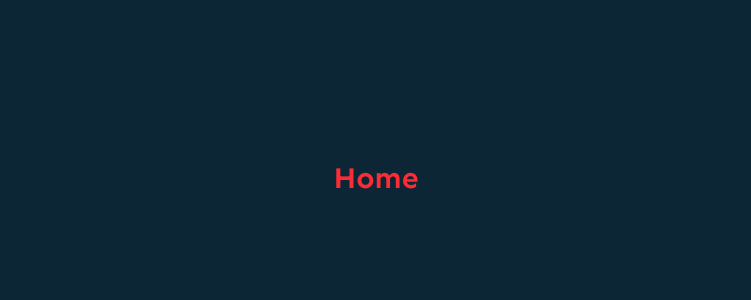
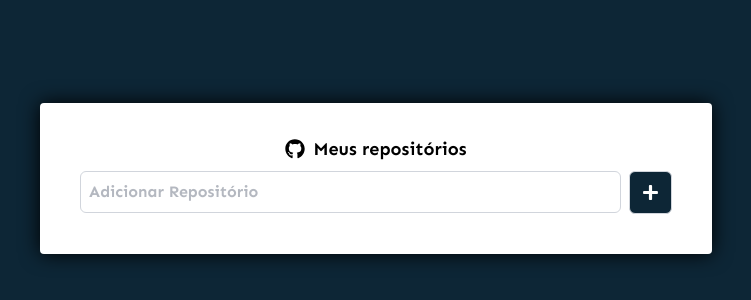
Before and after one commit to Marrafon91/Api-GitHub, a React (Vite) app: page / in a window 1280 px wide. Shown: the part 222-522 px from the top of the page, without its empty margins (264-1015 px from the left). Built offline with nearby package versions, Linux system fonts and the light colour scheme.

Commit message:
Home page style

```diff
--- a/package.json
+++ b/package.json
@@ -12,9 +12,9 @@
   "dependencies": {
     "@tailwindcss/vite": "^4.3.3",
     "axios": "^1.20.0",
-    "lucide-react": "^1.41.0",
     "react": "^19.2.6",
     "react-dom": "^19.2.6",
+    "react-icons": "^5.7.0",
     "react-router": "^8.3.1",
     "react-router-dom": "^7.18.3",
     "tailwindcss": "^4.3.3"
--- a/src/App.tsx
+++ b/src/App.tsx
@@ -1,7 +1,5 @@
-import AppRoutes from "./pages/routes";
+import AppRoutes from "./routes";
 
 export default function App() {
-  return (
-    <AppRoutes />
-  );
+  return <AppRoutes />;
 }
--- /dev/null
+++ b/src/components/Form/index.tsx
@@ -0,0 +1,15 @@
+type FormProps = {
+  onSubmit: () => void;
+  children: React.ReactNode;
+};
+
+export default function Form({ onSubmit, children }: FormProps) {
+  return (
+    <form
+      onSubmit={onSubmit}
+      className="flex w-full items-center gap-2 p-2"
+    >
+      {children}
+    </form>
+  );
+}
--- /dev/null
+++ b/src/components/SubmitButton/index.tsx
@@ -0,0 +1,16 @@
+import type React from "react";
+
+type SubmitButtonProps = {
+  children?: React.ReactNode;
+};
+
+export default function SubmitButton({ children }: SubmitButtonProps) {
+  return (
+    <button
+      type="submit"
+      className="flex cursor-pointer items-center justify-center rounded-md border border-gray-300 bg-[#0D2636] p-3 text-white"
+    >
+      {children}
+    </button>
+  );
+}
--- a/src/index.css
+++ b/src/index.css
@@ -3,12 +3,9 @@
 @import "tailwindcss";
 
 * {
-  margin: 0;
-  padding: 0;
-  box-sizing: border-box;
   font-family: "Sen", sans-serif;
 }
 
 body {
-  background: #0d2636;
+  background: #0D2636;
 }
--- a/src/pages/Home/index.tsx
+++ b/src/pages/Home/index.tsx
@@ -1,3 +1,28 @@
+import Form from "../../components/Form";
+import SubmitButton from "../../components/SubmitButton";
+import { FaGithub, FaPlus } from "react-icons/fa";
+
 export default function Home() {
-  return <h1 className="text-red-500 font-bold h-screen flex justify-center items-center text-3xl">Home</h1>;
+  return (
+    <main className="flex min-h-screen items-center justify-center p-4">
+      <div className="flex w-full max-w-2xl flex-col items-center justify-center rounded-sm bg-white p-8 shadow-[0_0_20px_black]">
+        <h1 className="flex items-center justify-center gap-2 text-lg font-bold">
+          <FaGithub size={20} />
+          Meus repositórios
+        </h1>
+
+        <Form onSubmit={() => {}}>
+          <input
+            type="text"
+            placeholder="Adicionar Repositório"
+            className="min-w-0 flex-1 rounded-md border border-gray-300 bg-white px-2 py-2 font-bold text-gray-500 outline-0"
+          />
+
+          <SubmitButton
+            children={<FaPlus size={17} />}
+          ></SubmitButton>
+        </Form>
+      </div>
+    </main>
+  );
 }
--- a/src/pages/routes/index.tsx
+++ b/src/routes/index.tsx
@@ -1,7 +1,8 @@
 import { BrowserRouter, Routes, Route } from "react-router-dom";
+import Home from "../pages/Home";
+import Repositorio from "../pages/Repositorio";
 
-import Repositorio from "../Repositorio";
-import Home from "../Home";
+
 
 export default function AppRoutes() {
   return (
```
Also changed, not shown: 1 other file (tests, documents, lock files or other folders).
